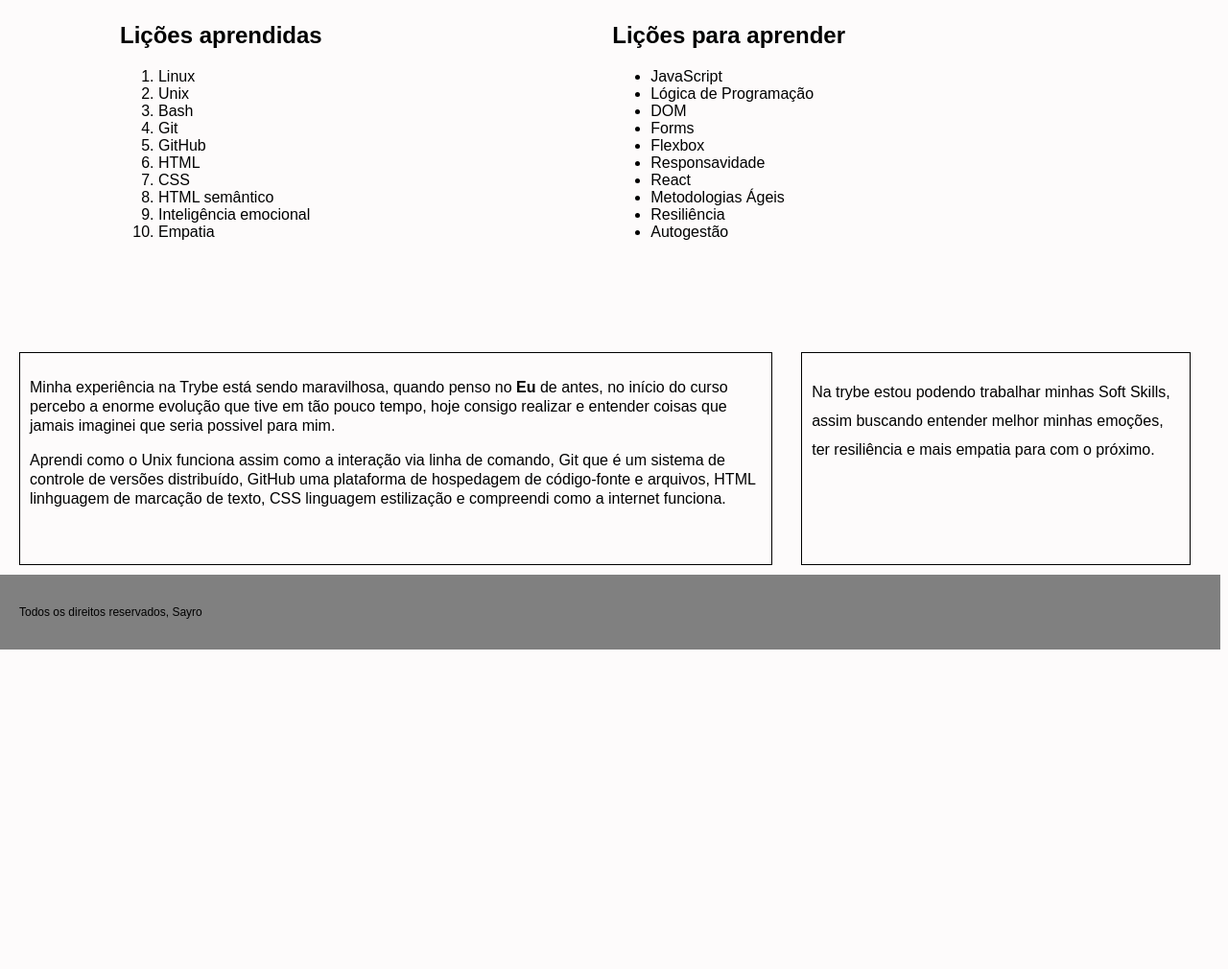
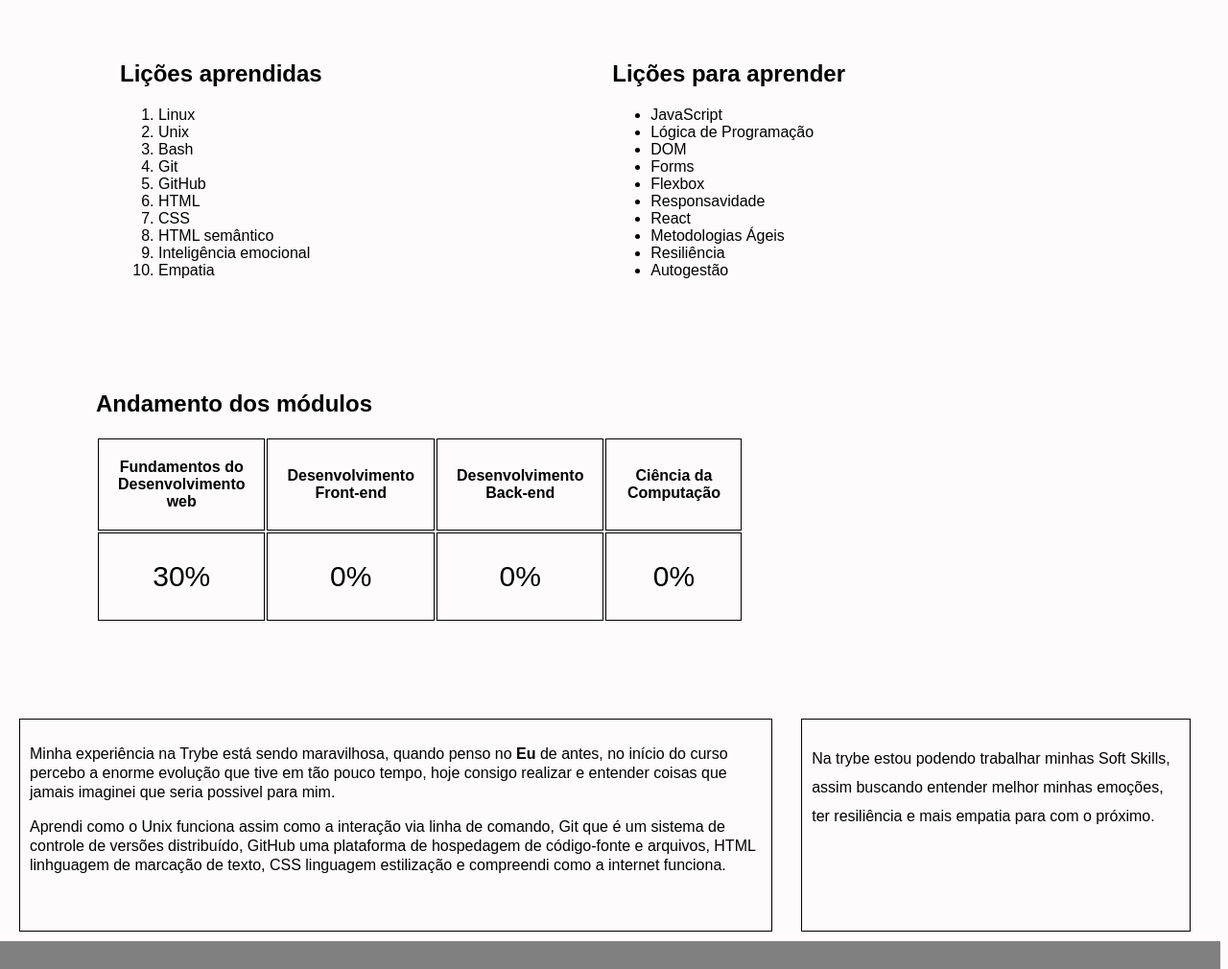
Before and after one commit to tryber/sd-015-b-project-lessons-learned, a website: page index.html in a window 1280 px wide. Shown: the part 498-1508 px from the top of the page at 96% size. Before the commit the page ends 1183 px from the top, so only its background shows below. Drawn offline with Linux system fonts and the light colour scheme.

Commit message:
adiciona tabela

```diff
--- a/index.html
+++ b/index.html
@@ -53,6 +53,23 @@
                 </ul>
             </div>
         </section>
+        <section id="table">
+            <h2>Andamento dos módulos</h2>
+            <table>
+                <tr>
+                    <th>Fundamentos do Desenvolvimento web</th>
+                    <th>Desenvolvimento Front-end</th>
+                    <th>Desenvolvimento Back-end</th>
+                    <th>Ciência da Computação</th>
+                </tr>
+                <tr>
+                    <td>30%</td>
+                    <td>0%</td>
+                    <td>0%</td>
+                    <td>0%</td>
+                </tr>
+          </table>
+        </section>
         <article id="article">
             <p>Minha experiência na Trybe está sendo maravilhosa, quando penso no <strong>Eu</strong> de antes, no início do curso percebo a enorme evolução que tive em tão pouco tempo, hoje consigo realizar e entender coisas que jamais imaginei que seria possivel para mim.</p>
 
--- a/style.css
+++ b/style.css
@@ -32,6 +32,7 @@ a:hover, a:active, a:link, a:visited {
 
 #perfil {
   margin-left: 50px;
+  margin-top: 170px;
 }
 
 #section-licoes {
@@ -73,3 +74,20 @@ a:hover, a:active, a:link, a:visited {
   background-color: gray;
   margin-top: 10px;
 }
+
+#table {
+  margin: 100px;
+
+}
+
+table td, th {
+  border: 1px black solid;
+  height: 50px;
+  width: 100px;
+  padding: 20px;
+  text-align: center;
+}
+
+td {
+  font-size: 30px;
+}
```
